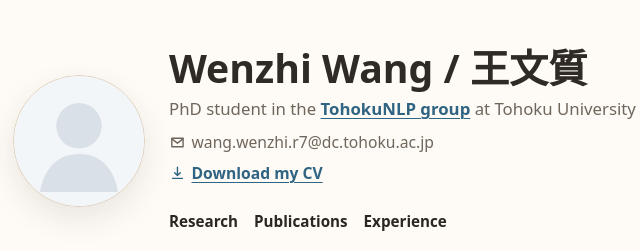
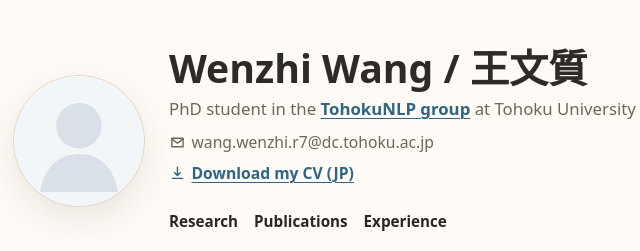
Before and after one commit to oubunshitsu/oubunshitsu.github.io, a plain HTML site: page index.html in a window 1280 px wide. Shown: the top 251 px of the page, 201-841 px from the left. Drawn offline with Linux system fonts and the light colour scheme.

Commit message:
added cv.pdf

```diff
--- a/index.html
+++ b/index.html
@@ -52,11 +52,11 @@
             wang.wenzhi.r7@dc.tohoku.ac.jp
           </p>
           <p class="header-cv">
-            <a href="" download>
+            <a href="cv.pdf" download>
               <svg aria-hidden="true" viewBox="0 0 24 24" focusable="false">
                 <path d="M12 3v12m0 0 4-4m-4 4-4-4M5 19h14" />
               </svg>
-              Download my CV
+              Download my CV (JP)
             </a>
           </p>
           <nav aria-label="Main navigation">
```
Also changed, not shown: 1 other file.
